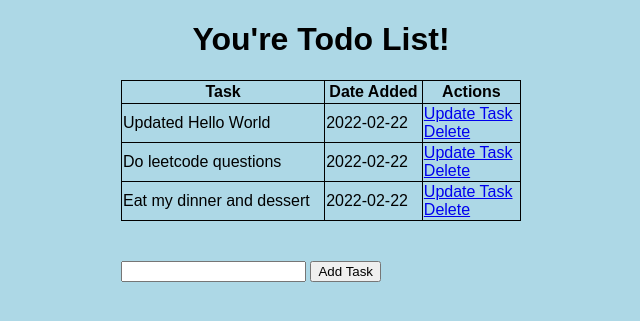
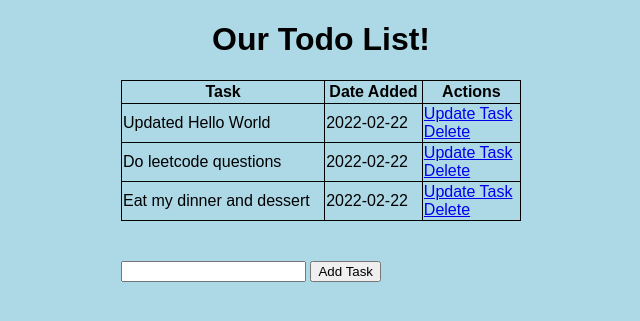
Before and after one commit to HamoonZamiri/flask-todo-list, a Flask app: page / in a window 1280 px wide. Shown: the top 321 px of the page, without its empty margins (319-959 px from the left). Run offline with Flask 2, Linux system fonts and the light colour scheme; data comes from the database, SQL or seed files in the repository; both versions use the stored data as it was after the commit.

Commit message:
technical change

```diff
--- a/templates/index.html
+++ b/templates/index.html
@@ -8,7 +8,7 @@
 {% block body %}
 <!-- <h1>Welcome to my First Flask App</h1> -->
 <div class="content">
-    <h1 style="text-align: center;">You're Todo List!</h1>
+    <h1 style="text-align: center;">Our Todo List!</h1>
     <table class="table">
         <tr>
             <th>Task</th>
```
Also changed, not shown: test.db.
